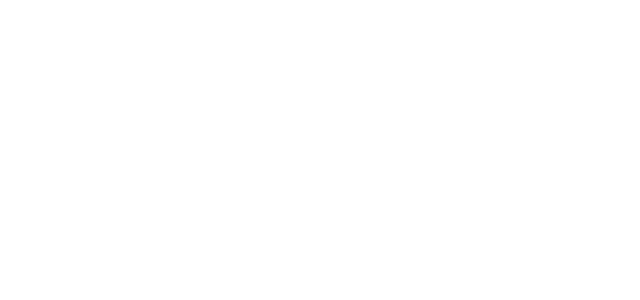
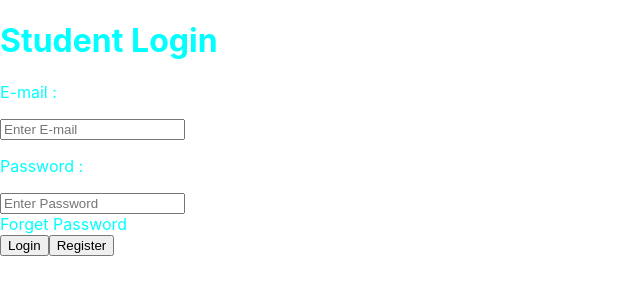
Before and after one commit to Leejith/LibraryManagement-Frontend, a React (Create React App) app: page /StudentLogin in a window 1280 px wide. Shown: the top 300 px of the page, without its empty margins (0-640 px from the left). Built offline with nearby package versions, Linux system fonts and the light colour scheme.

Commit message:
routing competed

```diff
--- a/package.json
+++ b/package.json
@@ -8,6 +8,7 @@
     "@testing-library/user-event": "^13.5.0",
     "react": "^18.3.1",
     "react-dom": "^18.3.1",
+    "react-router-dom": "^6.26.1",
     "react-scripts": "5.0.1",
     "web-vitals": "^2.1.4"
   },
--- a/src/App.js
+++ b/src/App.js
@@ -1,11 +1,15 @@
 import logo from './logo.svg';
 import './App.css';
+import StudentLogin from './Components/Students/StudentLogin';
+import{BrowserRouter,Routes,Route} from 'react-router-dom'
 
 function App() {
   return (
-    <div>
-
-    </div>
+    <BrowserRouter>
+      <Routes>
+        <Route path='/StudentLogin'element={<StudentLogin/>}/>
+      </Routes>
+    </BrowserRouter>
   )
 }
 
--- /dev/null
+++ b/src/Assets/Styles/StudenLogin.css
@@ -0,0 +1,3 @@
+.log{
+    color: aqua;
+}
--- a/src/Components/Students/StudentLogin.js
+++ b/src/Components/Students/StudentLogin.js
@@ -0,0 +1,19 @@
+import React from 'react';
+import '../../Assets/Styles/StudenLogin.css';
+
+function StudentLogin() {
+  return (
+    <div>
+        <form className='log'>
+        <h1>Student Login</h1>
+        <p>E-mail :</p> <input type='email' placeholder='Enter E-mail'/>
+        <p>Password :</p><input type='password' placeholder='Enter Password'/><br/>
+        Forget Password<br/>
+        <button>Login</button>
+        <button>Register</button>
+        </form>
+    </div>
+  )
+}
+
+export default StudentLogin
```
Also changed, not shown: 1 other file (tests, documents, lock files or other folders).
